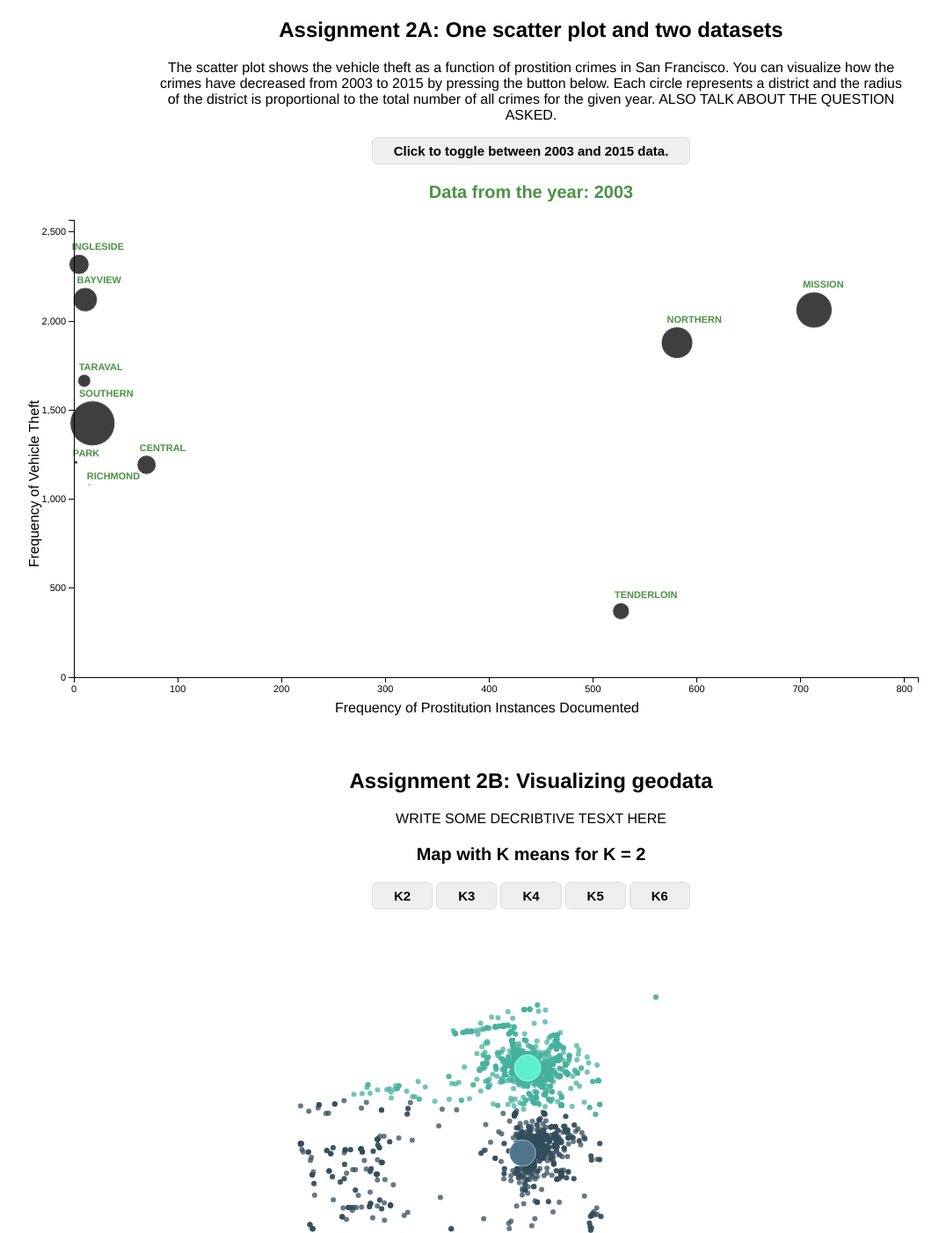
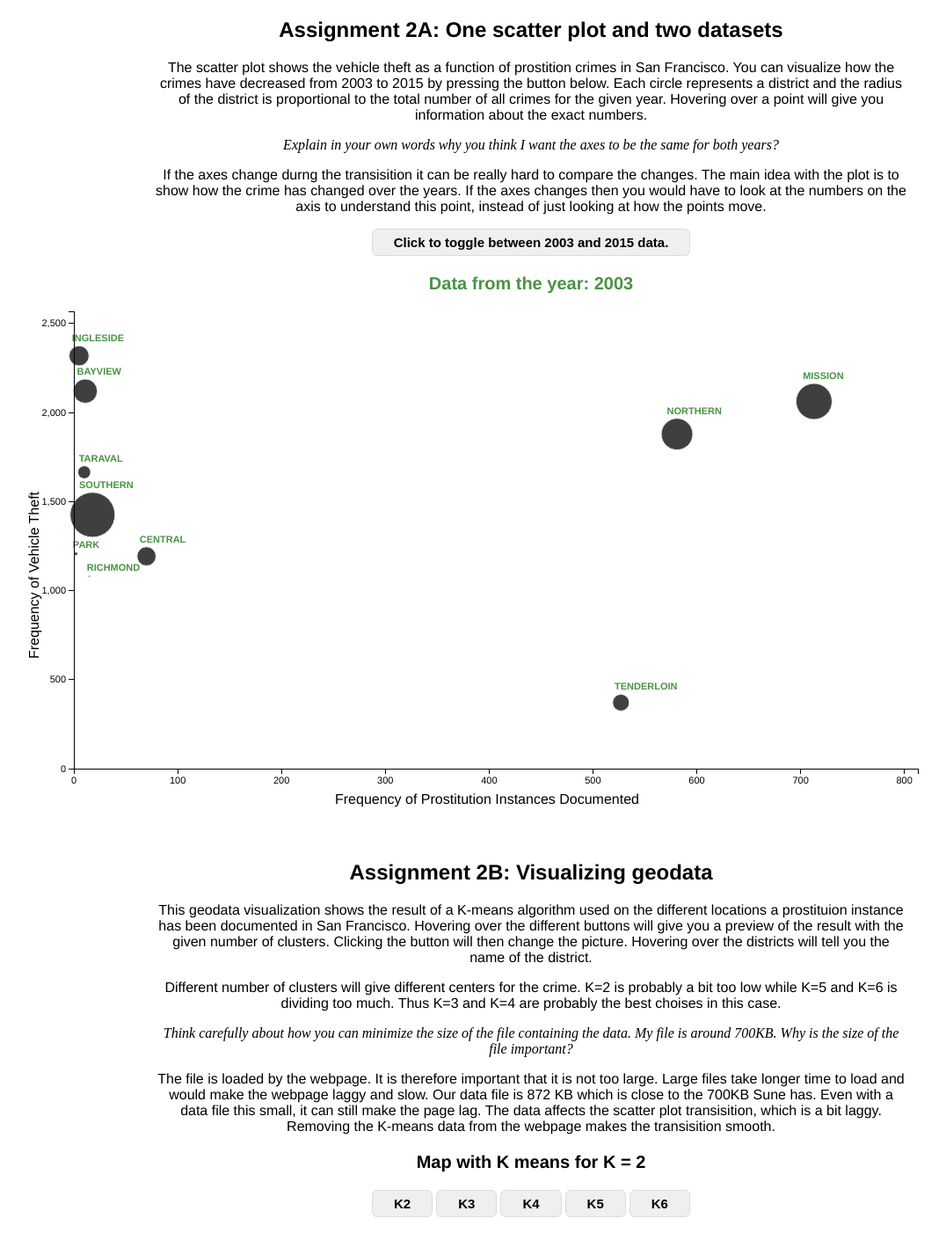
Before and after one commit to aripalli/aripalli.github.io, a plain HTML site: page index.html in a window 1280 px wide. Shown: the top 1402 px of the page at 88% size, without its empty margins (36-1112 px from the left). Drawn offline with Linux system fonts and the light colour scheme; no server answers.

Commit message:
Writing some describtions and adding the python data pre processing

```diff
--- a/index.html
+++ b/index.html
@@ -119,8 +119,16 @@
 			<h2>Assignment 2A: One scatter plot and two datasets</h2>
 			<p>
 			The scatter plot shows the vehicle theft as a function of prostition crimes in San Francisco.
-			You can visualize how the crimes have decreased from 2003 to 2015 by pressing the button below. Each circle represents a district and the radius of the district is proportional to the total number of all crimes for the given year.
-			ALSO TALK ABOUT THE QUESTION ASKED.
+			You can visualize how the crimes have decreased from 2003 to 2015 by pressing the button below. Each circle represents a district and the radius of the district
+			is proportional to the total number of all crimes for the given year. Hovering over a point will give you information about the exact numbers.
+			</p>
+			<i>
+			Explain in your own words why you think I want the axes to be the same for both years?
+			</i>
+			<p>
+			If the axes change durng the transisition it can be really hard to compare the changes.
+			The main idea with the plot is to show how the crime has changed over the years.
+			If the axes changes then you would have to look at the numbers on the axis to understand this point, instead of just looking at how the points move.
 			</p>
 			<button id="id2003">Click to toggle between 2003 and 2015 data.</button>
 			<p id="graph_title1"></p>
@@ -133,7 +141,24 @@
 	<div class=Visualize1>
 		<div class="textContainer">
 			<h2>Assignment 2B: Visualizing geodata</h2>
-			<p>WRITE SOME DECRIBTIVE TESXT HERE</p>
+			<p>
+			This geodata visualization shows the result of a K-means algorithm used on the different locations a prostituion instance has been documented in San Francisco.
+			Hovering over the different buttons will give you a preview of the result with the given number of clusters. Clicking the button will then change the picture.
+			Hovering over the districts will tell you the name of the district.
+			</p>
+			<p>
+			Different number of clusters will give different centers for the crime. K=2 is probably a bit too low while K=5 and K=6 is dividing too much. Thus K=3 and K=4 are probably the best
+			choises in this case.
+			</p>
+			<i>
+			Think carefully about how you can minimize the size of the file containing the data. My file is around 700KB. Why is the size of the file important?
+			</i>
+			<p>
+			The file is loaded by the webpage. It is therefore important that it is not too large.
+			Large files take longer time to load and would make the webpage laggy and slow. Our data file is 872 KB which is close to the 700KB Sune has.
+			Even with a data file this small, it can still make the page lag. The data affects the scatter plot transisition, which is a bit laggy.
+			Removing the K-means data from the webpage makes the transisition smooth.
+			</p>
 			<p id="graph_title2"></p>
 			<button id="K2" class="kButton">K2</button>
 			<button id="K3" class="kButton">K3</button>
```
Also changed, not shown: README.txt, 2 other files.
